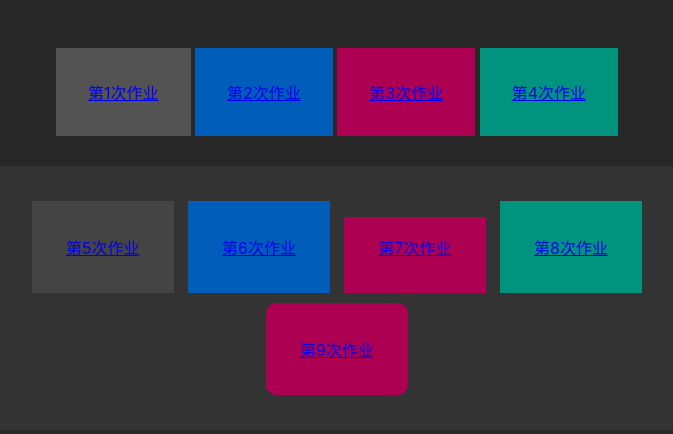
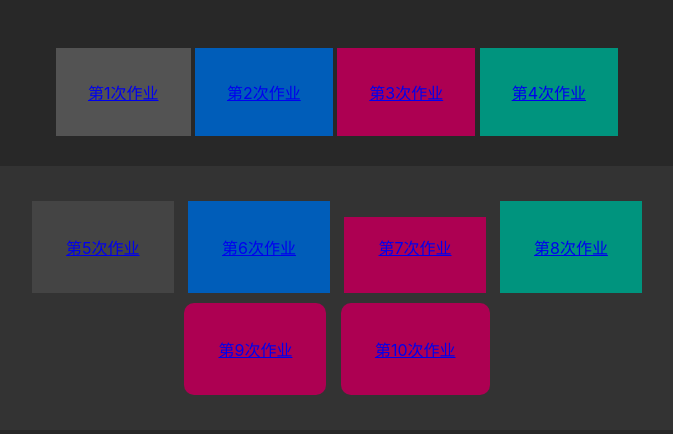
Before and after one commit to lc0435/Main, a plain HTML site: page index.html in a window 1280 px wide. Shown: the whole page, without its empty margins (303-976 px from the left). Drawn offline with Linux system fonts and the light colour scheme.

Commit message:
Update index.html

```diff
--- a/index.html
+++ b/index.html
@@ -41,6 +41,9 @@
 	<div class="btn-border btn-round btn-red btn6">
 		<button class="btn btn-red"><p><a href=" https://lc0435.github.io/ninth-job/" target="_blank">第9次作业</a></p></button>
 	</div>
+	<div class="btn-border btn-round btn-red btn6">
+		<button class="btn btn-red"><p><a href="https://lc0435.github.io/ten-job/" target="_blank">第10次作业</a></p></button>
+	</div>
 
 </div>
 
```
